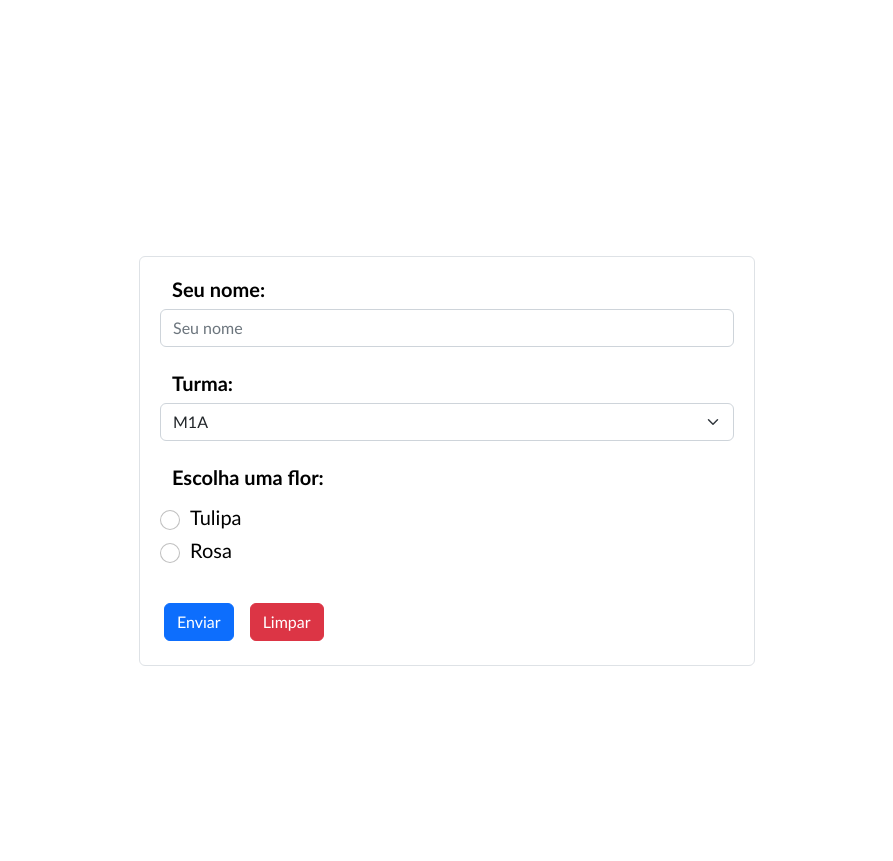
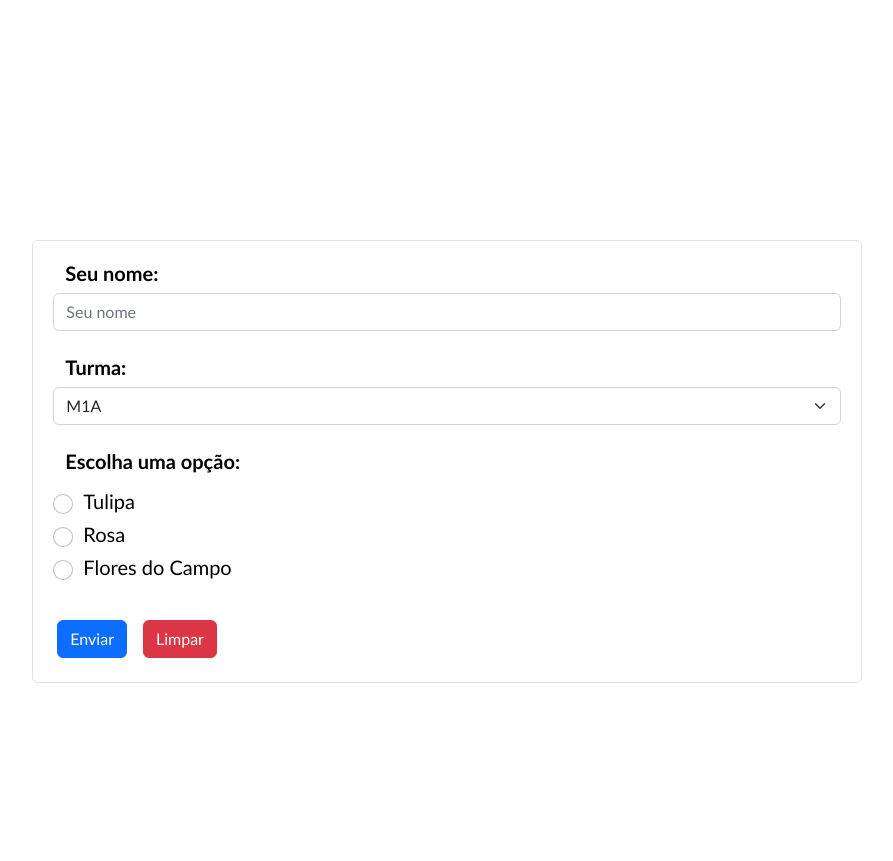
Before and after one commit to alvesxdani/vote-forms, a Django app: page / in a window 1280 px wide. Shown: the part 739-1600 px from the top of the page, without its empty margins (193-1086 px from the left). Run offline with Django 4.2, Linux system fonts and the light colour scheme; some libraries are stand-ins or nearby versions.

Commit message:
Add other options to the forms

```diff
--- a/vote/models.py
+++ b/vote/models.py
@@ -12,9 +12,10 @@ class Vote(models.Model):
 
     FLOWERSCHOICES = (
         ('Tulipa','Tulipa'),
-        ('Tosa','Rosa')
+        ('Rosa','Rosa'),
+        ('Flores do Campo','Flores do Campo'),
     )
     currentDate = models.DateTimeField(default=datetime.now())
     nome = models.CharField(max_length=200, default="SEM NOME")
     turma = models.CharField(max_length=4, choices=TURMA)
-    flor = models.CharField(max_length=10, choices=FLOWERSCHOICES)
+    flor = models.CharField(max_length=30, choices=FLOWERSCHOICES)
--- a/vote/templates/index.html
+++ b/vote/templates/index.html
@@ -37,7 +37,7 @@
                 </div>
 
                 <div class="row vh-100 align-items-center justify-content-center fs-5">
-                    <div class="col-6">
+                    <div class="col-8">
                         <div class="border rounded-2 p-3">
 
                             <div id="forms">
@@ -61,18 +61,24 @@
                                     </div>
 
                                     <div class="row m-1 mb-4">
-                                        <label for="question1" class="form-label fw-bold mb-3">Escolha uma flor:</label>
+                                        <label for="question1" class="form-label fw-bold mb-3">Escolha uma opção:</label>
 
                                         <div class="form-check mb-2">
                                             <input type="radio" name="flor" id="tulipa" class="form-check-input"
-                                                value="tulipa" required>
+                                                value="Tulipa" required>
                                             <label for="tulipa" class="form-check-label">Tulipa</label>
                                         </div>
 
                                         <div class="form-check mb-2">
                                             <input type="radio" name="flor" id="rosa" class="form-check-input"
-                                                value="rosa">
+                                                value="Rosa">
                                             <label for="rosa" class="form-check-label">Rosa</label>
+                                        </div>
+
+                                        <div class="form-check mb-2">
+                                            <input type="radio" name="flor" id="flores-do-campo" class="form-check-input"
+                                                value="Flores do Campo">
+                                            <label for="flores-do-campo" class="form-check-label">Flores do Campo</label>
                                         </div>
                                     </div>
 
```
Also changed, not shown: db.sqlite3, vote/migrations/0004_alter_vote_currentdate_alter_vote_flor.py (added), vote/migrations/0005_alter_vote_currentdate.py (added), vote/migrations/0006_alter_vote_currentdate.py (added), vote/migrations/0007_alter_vote_currentdate.py (added), vote/migrations/0008_alter_vote_currentdate_alter_vote_flor.py (added).
